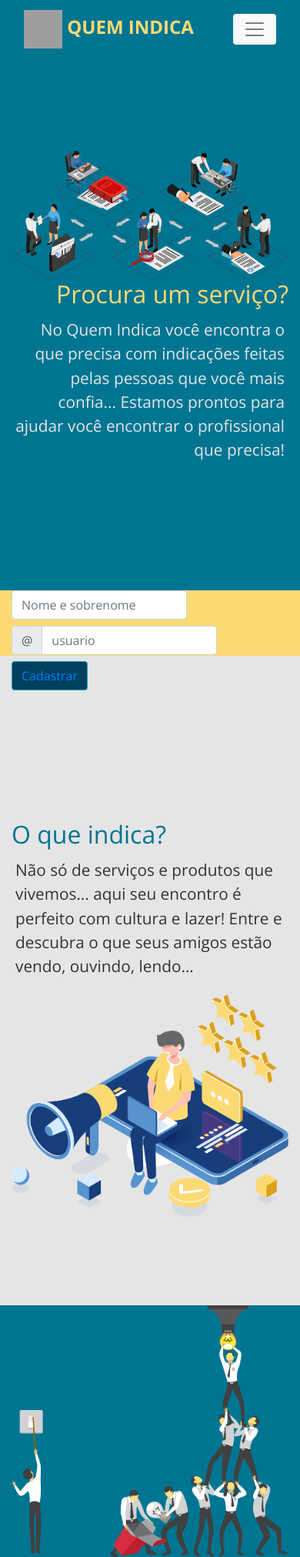
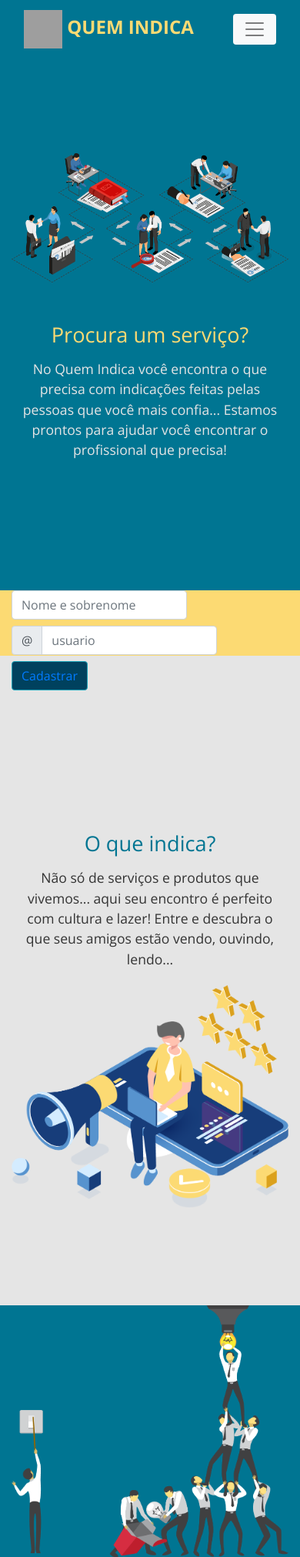
Before and after one commit to Shyrles/QuemIndica, a PHP site: page / in a window 390 px wide. Shown: the top 2023 px of the page at 77% size. Run offline with PHP 8.4, Linux system fonts and the light colour scheme; grey boxes are pictures that could not be loaded.

Commit message:
banner top responsivo

```diff
--- a/css/index.css
+++ b/css/index.css
@@ -107,3 +107,16 @@ p {
 #logo_banner {
     height: 20vh;
 }
+
+@media (max-width: 1200px){
+
+    h4 {
+        margin-top: 50px;
+        font-size: 1.7em;
+    }
+
+    p {
+        padding-bottom: 50px;
+        font-size: 1.1em;
+    }
+}
--- a/index.php
+++ b/index.php
@@ -20,14 +20,14 @@
 
     <section class="d-flex banner_top">
 
-        <div class="container d-flex align-content-around flex-wrap ">
+        <div class="container d-flex align-items-center ">
             <div class= "row">
                 <div class="col-xl-6 col-xs-12">
                     <img src="imagens/services.png" class="service" alt="">
                 </div>
                 <div class="col-xl-6 col-xs-12">
-                    <h4 class="text-right">Procura um serviço?</h4>
-                            <p class="text-right texto_home"> No Quem Indica você encontra o que precisa com indicações
+                    <h4 class="text-center">Procura um serviço?</h4>
+                            <p class="text-center texto_home"> No Quem Indica você encontra o que precisa com indicações
                             feitas pelas pessoas que você mais confia...
                             Estamos prontos para ajudar você encontrar o profissional que precisa!
                         </p>
@@ -69,8 +69,8 @@
          <div class="container d-flex align-content-around flex-wrap">
             <div class= "row">
                 <div class="col-xl-6 col-xs-12">
-                    <h4 class="text-left margem_texto">O que indica?</h4>
-                    <p class="text-left texto_meio">Não só de serviços e produtos que vivemos... aqui seu encontro é perfeito
+                    <h4 class="text-center margem_texto">O que indica?</h4>
+                    <p class="text-center texto_meio">Não só de serviços e produtos que vivemos... aqui seu encontro é perfeito
                             com cultura e lazer! Entre e descubra o que seus amigos estão vendo, ouvindo, lendo...</p>
                 </div>
                 <div class="col-xl-6 col-xs-12">
```
